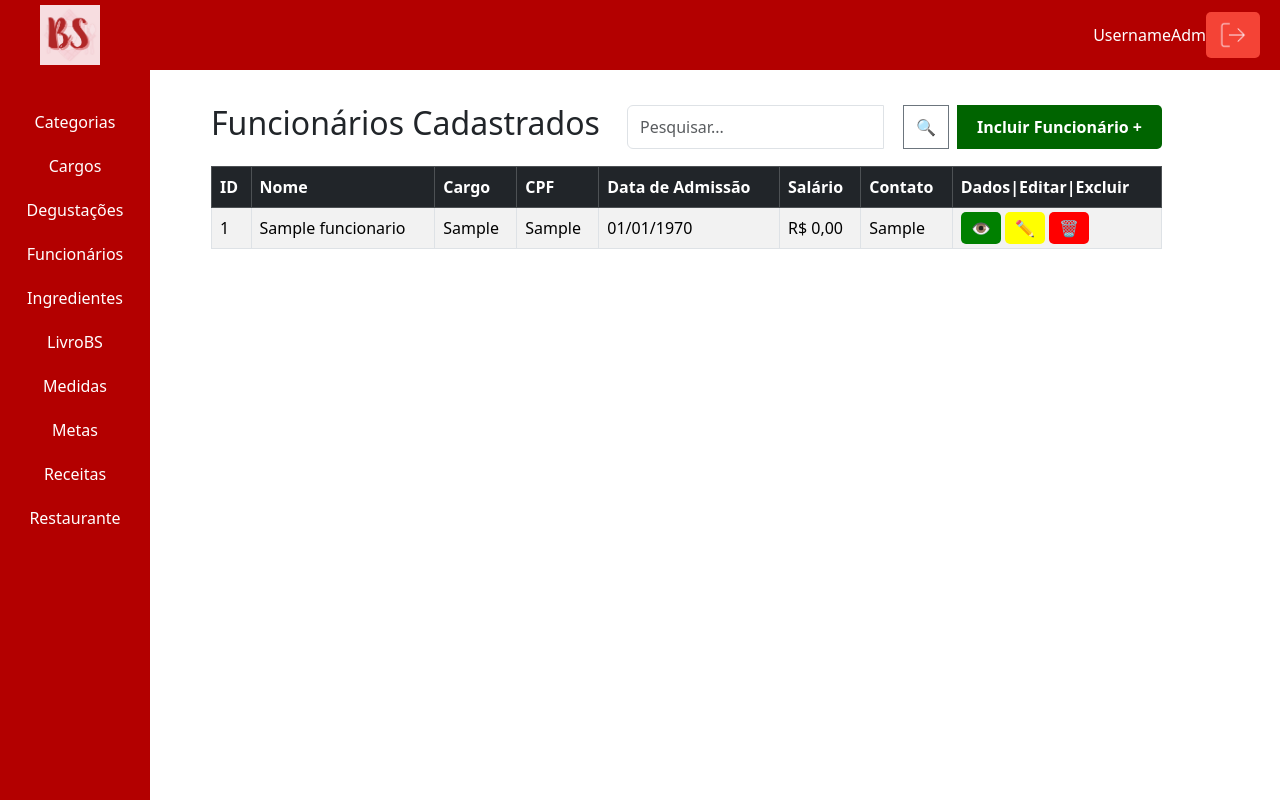
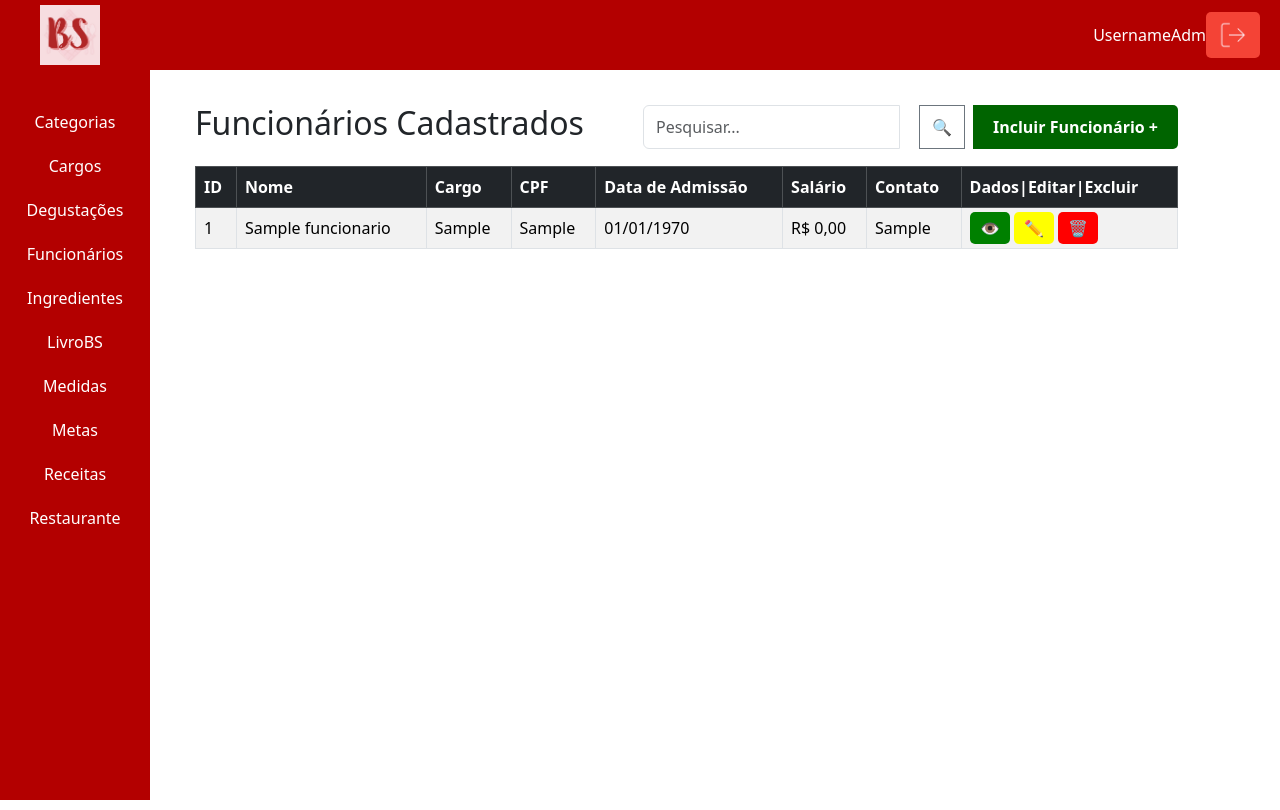
Before and after one commit to AntoniaBod/SistemaIntranetBS, a PHP site: page /TEMPLATES/listarFunc_admin.php in a window 1280 px wide. Run offline with PHP 8.4, Linux system fonts and the light colour scheme; tables that the repository leaves empty or names only in its code hold one stand-in row (values such as "Sample post").

Commit message:
Update listarFunc_admin.php
Atualização

```diff
--- a/TEMPLATES/listarFunc_admin.php
+++ b/TEMPLATES/listarFunc_admin.php
@@ -25,7 +25,7 @@ $result = mysqli_query($conn, $query);
 <body>
 <div class="container">
         <?php include_once("../INCLUDES/headerAdmin.php"); ?>
-        <main class="col-md-11 ms-sm-auto px-md-4">
+        <main class="col-md-11 ms-sm-auto px-md-2">
             <div class="container mt-4">
                 <div class="row align-items-center mb-3">
                     <div class="col-md-auto">
```
